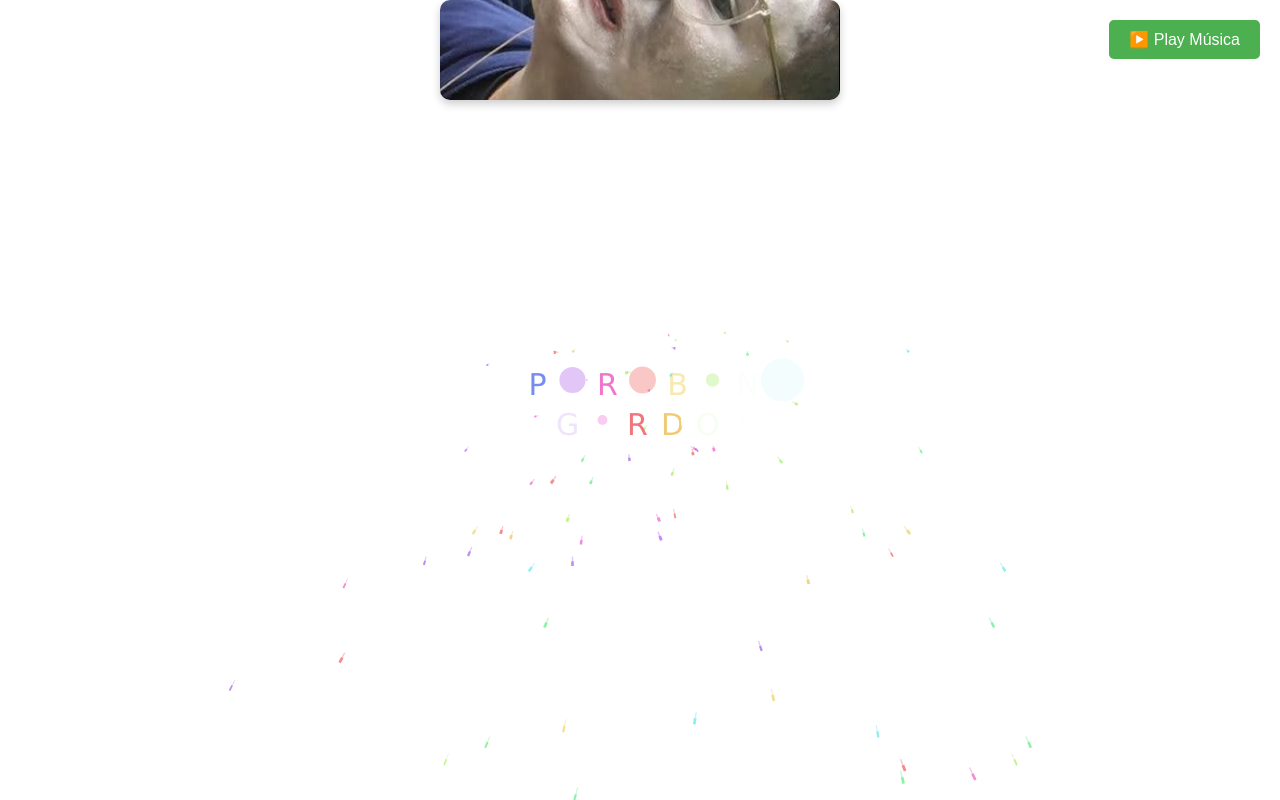
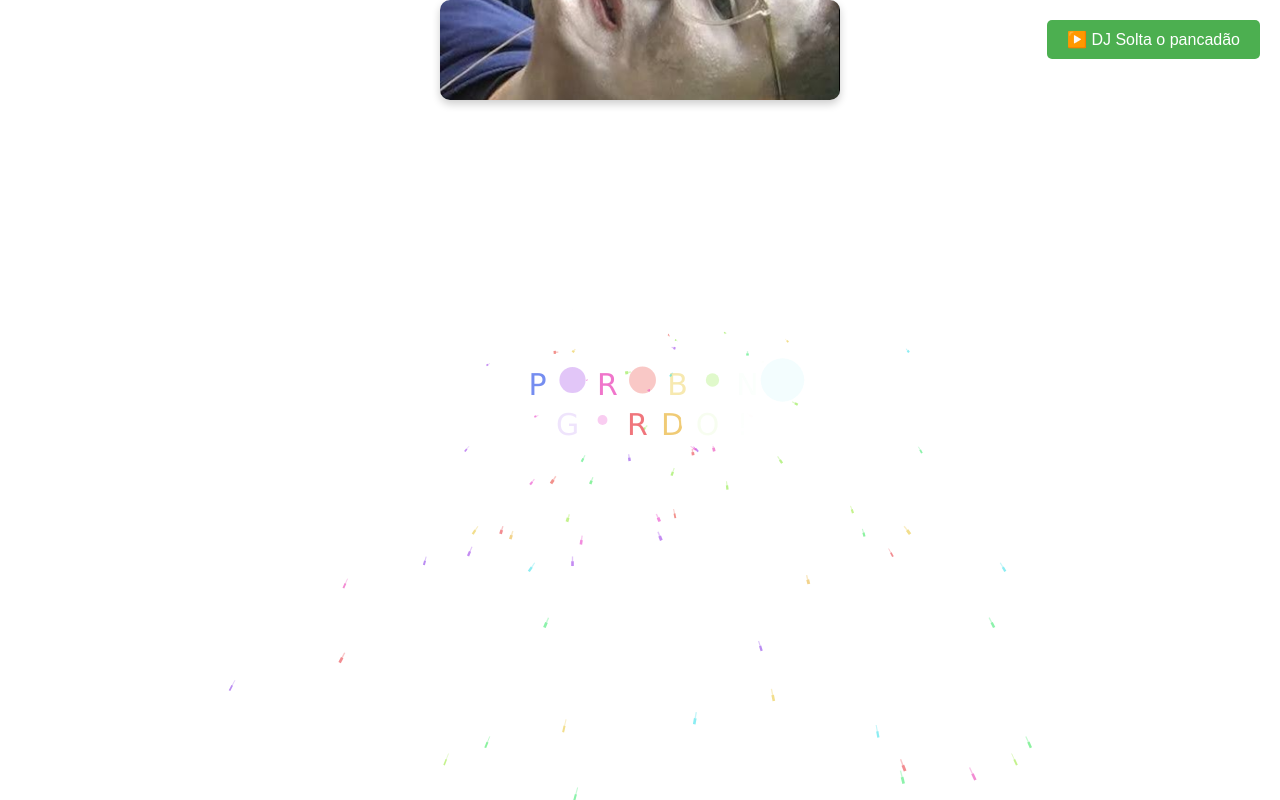
Before and after one commit to GabSilv219/brenin_birthday, a plain HTML site: page index.html in a window 1280 px wide. Drawn offline with Linux system fonts and the light colour scheme.

Commit message:
New Button

```diff
--- a/index.html
+++ b/index.html
@@ -7,7 +7,7 @@
   <title>Breno's Birthday</title>
 </head>
 <body>
-  <button id="playButton" class="play-button">▶️ Play Música</button>
+  <button id="playButton" class="play-button">▶️ DJ Solta o pancadão</button>
   <audio id="audio" src="./assets/1234framengo.mp3" loop></audio>
   <div class="carousel">
     <img id="carousel-image" class="carousel-image" src="./assets/breno1.jpg"/>
```
